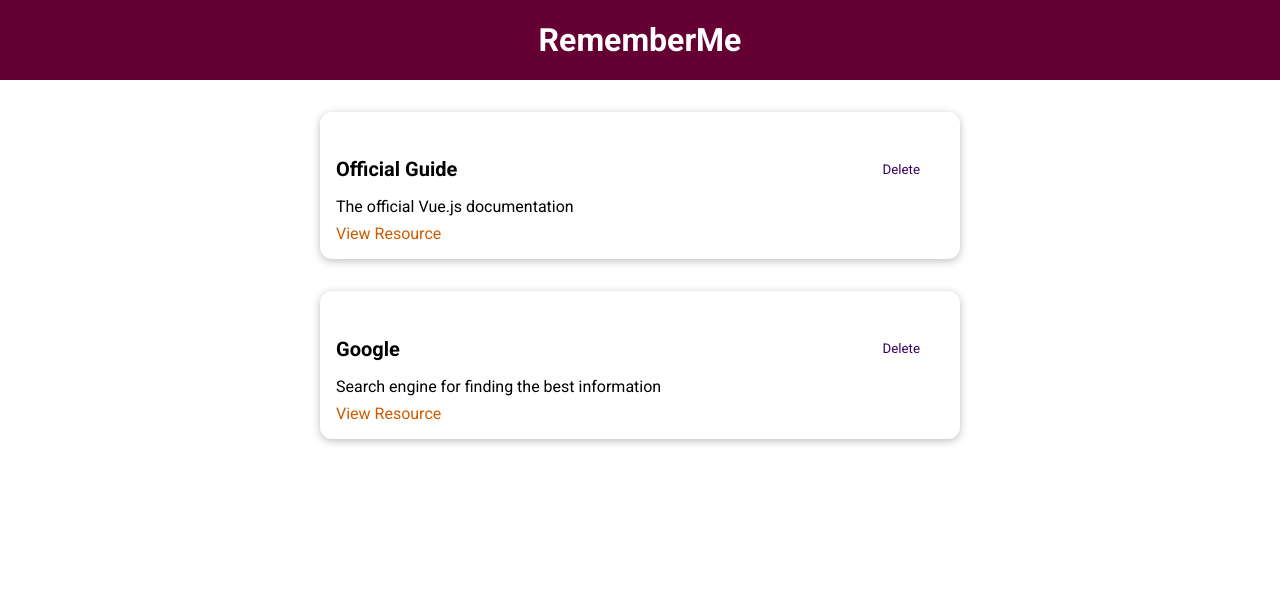
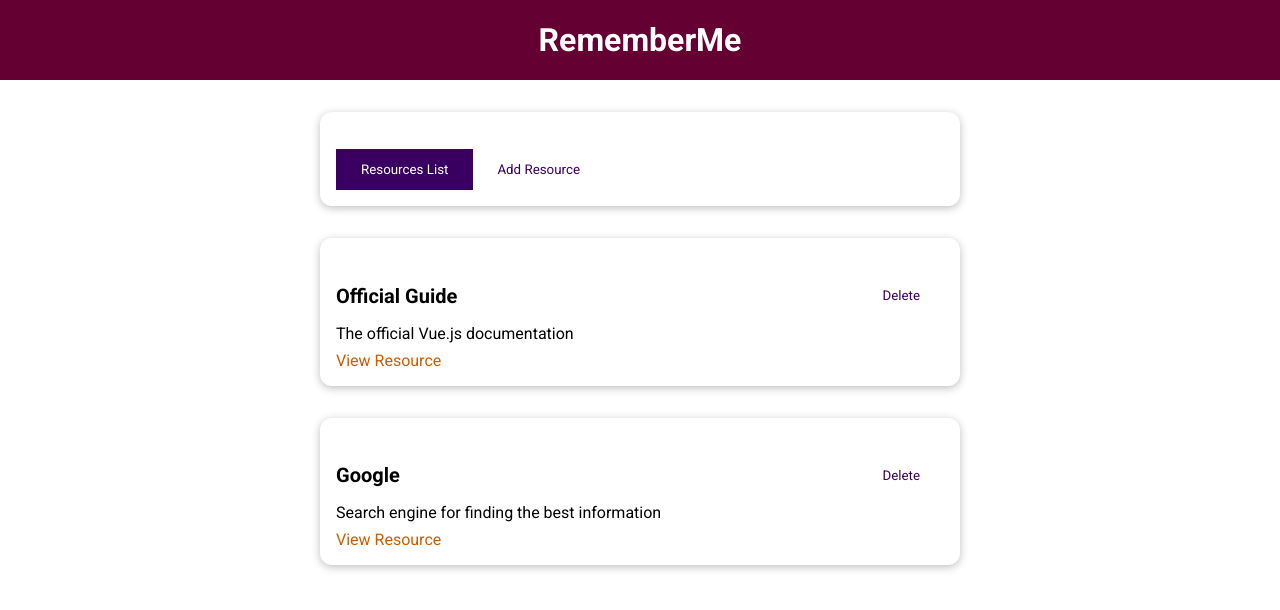
Before and after one commit to castrosanabriajohn/vue-project-section10, a Vue app: page / in a window 1280 px wide. Shown: the top 610 px of the page. Built offline with nearby package versions, Linux system fonts and the light colour scheme.

Commit message:
Injecting data and adding tabs

```diff
--- a/src/App.vue
+++ b/src/App.vue
@@ -1,31 +1,13 @@
 <template>
   <the-header title="RememberMe"></the-header>
-  <resources-list :resourcesList="storedResources"> </resources-list>
+  <the-resources></the-resources>
 </template>
 
 <script>
-import ResourcesList from './components/resources/ResourcesList.vue';
 import TheHeader from './components/layout/TheHeader.vue';
+import TheResources from './components/resources/TheResources.vue';
 export default {
-  data() {
-    return {
-      storedResources: [
-        {
-          id: 'official-guide',
-          title: 'Official Guide',
-          description: 'The official Vue.js documentation',
-          link: 'https://vuejs.org',
-        },
-        {
-          id: 'google',
-          title: 'Google',
-          description: 'Search engine for finding the best information',
-          link: 'https://google.com',
-        },
-      ],
-    };
-  },
-  components: { ResourcesList, TheHeader },
+  components: { TheHeader, TheResources },
 };
 </script>
 
--- /dev/null
+++ b/src/components/resources/AddResource.vue
@@ -0,0 +1,9 @@
+<template>
+  <h2>Add resource</h2>
+</template>
+
+<script>
+export default {};
+</script>
+
+<style></style>
--- a/src/components/resources/ResourcesList.vue
+++ b/src/components/resources/ResourcesList.vue
@@ -13,7 +13,7 @@
 <script>
 import Resource from './Resource.vue';
 export default {
-  props: ['resourcesList'],
+  inject: ['resourcesList'],
   components: { Resource },
 };
 </script>
--- /dev/null
+++ b/src/components/resources/TheResources.vue
@@ -0,0 +1,60 @@
+<template>
+  <base-card>
+    <base-button
+      @click="setSelectedTab('resources-list')"
+      :mode="listButtonMode"
+      >Resources List</base-button
+    >
+    <base-button @click="setSelectedTab('add-resource')" :mode="addButtonMode"
+      >Add Resource</base-button
+    >
+  </base-card>
+  <component :is="selectedTab"></component>
+</template>
+
+<script>
+import ResourcesList from './ResourcesList.vue';
+import AddResource from './AddResource.vue';
+export default {
+  provide() {
+    return {
+      resourcesList: this.storedResources,
+    };
+  },
+  data() {
+    return {
+      selectedTab: 'resources-list',
+      storedResources: [
+        {
+          id: 'official-guide',
+          title: 'Official Guide',
+          description: 'The official Vue.js documentation',
+          link: 'https://vuejs.org',
+        },
+        {
+          id: 'google',
+          title: 'Google',
+          description: 'Search engine for finding the best information',
+          link: 'https://google.com',
+        },
+      ],
+    };
+  },
+  computed: {
+    listButtonMode() {
+      return this.selectedTab === 'resources-list' ? null : 'flat';
+    },
+    addButtonMode() {
+      return this.selectedTab === 'add-resource' ? null : 'flat';
+    },
+  },
+  methods: {
+    setSelectedTab(tab) {
+      this.selectedTab = tab;
+    },
+  },
+  components: { ResourcesList, AddResource },
+};
+</script>
+
+<style></style>
```
